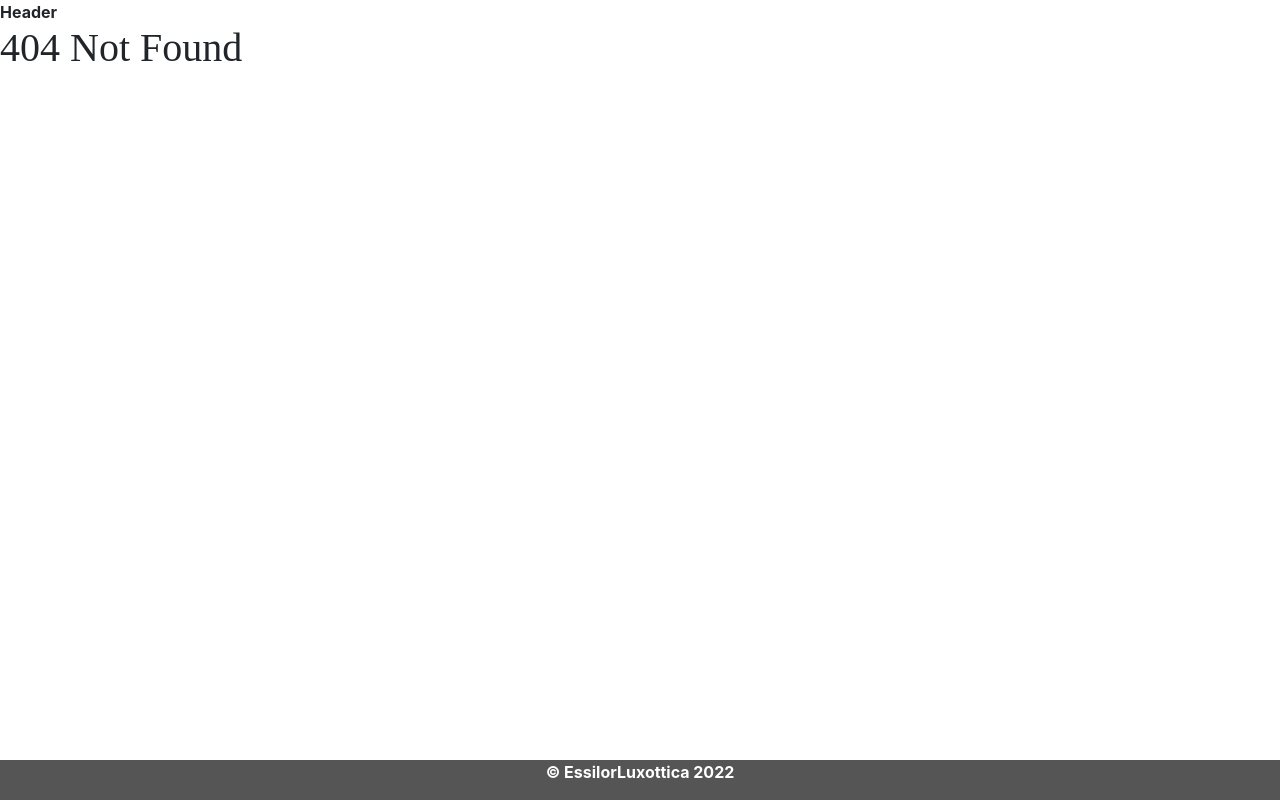
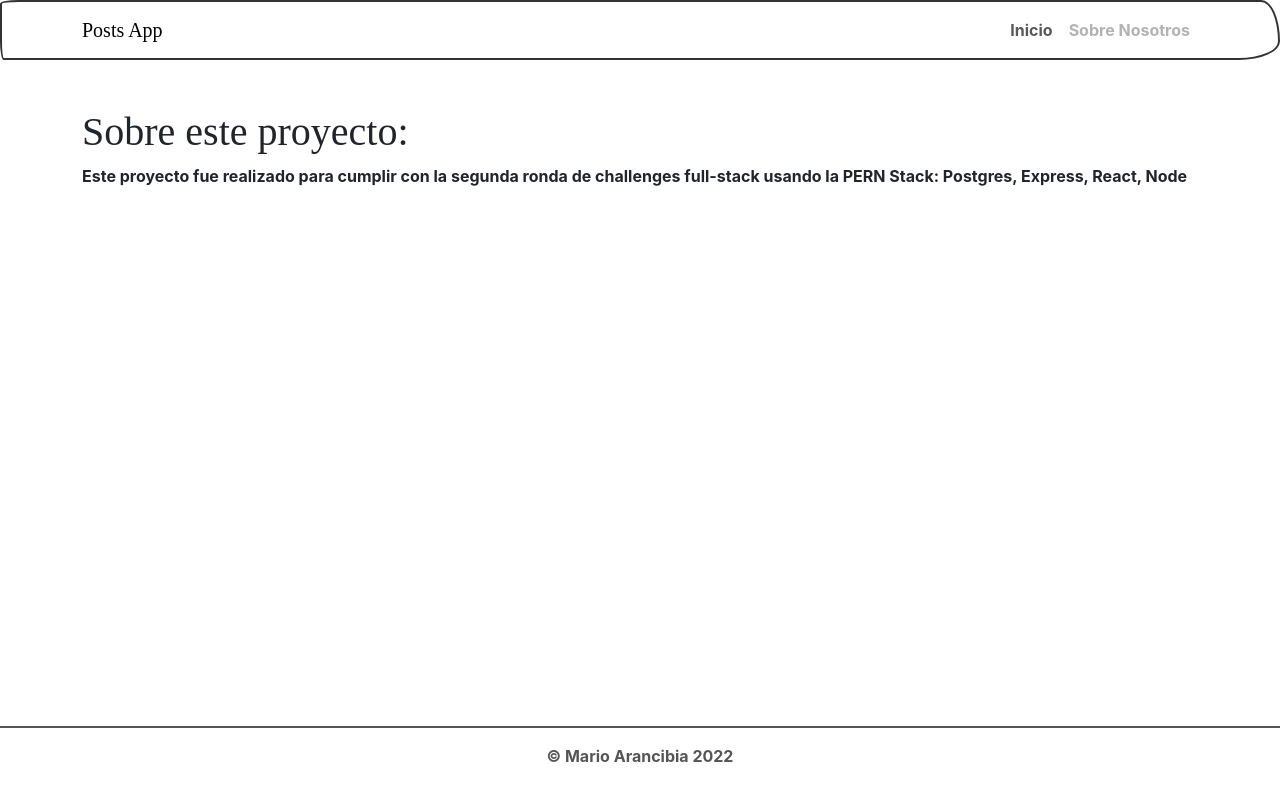
Before and after one commit to MAranWebDev/reactnode_challenge, a React (Create React App) app in the folder app/client/: page /sobre-nosotros in a window 1280 px wide. Before the commit this address had no page. Built offline with nearby package versions, Linux system fonts and the light colour scheme; a web font is replaced by a local one.

Commit message:
layout added

```diff
--- a/app/client/src/App.tsx
+++ b/app/client/src/App.tsx
@@ -9,7 +9,7 @@ const App = () => {
       <Routes>
         <Route path="*" element={<NotFound />} />
         <Route path="/" element={<Home />} />
-        <Route path="about" element={<About />} />
+        <Route path="sobre-nosotros" element={<About />} />
       </Routes>
     </BrowserRouter>
   );
--- a/app/client/src/components/Layout/Body.tsx
+++ b/app/client/src/components/Layout/Body.tsx
@@ -10,7 +10,7 @@ type BodyType = {
 
 const Body = ({
   children,
-  title = "App | react.js",
+  title = "Posts App",
   blank,
 }: React.PropsWithChildren<BodyType>) => {
   return (
--- a/app/client/src/components/Layout/Footer.tsx
+++ b/app/client/src/components/Layout/Footer.tsx
@@ -1,9 +1,9 @@
 const Footer = () => {
   return (
-    <footer className="mt-auto bg-dark text-light">
-      <div className="container d-flex flex-column align-items-center">
-        <p>&copy; EssilorLuxottica 2022</p>
-      </div>
+    <footer className="mt-auto bg-light text-dark text-center border-top border-dark">
+      <section className="container p-3">
+        <p>&copy; Mario Arancibia {new Date().getFullYear()}</p>
+      </section>
     </footer>
   );
 };
--- a/app/client/src/components/Layout/Header.tsx
+++ b/app/client/src/components/Layout/Header.tsx
@@ -1,5 +1,26 @@
-const Header = () => {
-  return <div>Header</div>;
-};
+import { NavLink } from "react-router-dom";
+
+type IsActiveType = { isActive: boolean };
+
+const isActive = ({ isActive }: IsActiveType) =>
+  isActive ? "nav-link disabled" : "nav-link";
+
+const Header = () => (
+  <header>
+    <nav className="navbar navbar-expand navbar-light bg-light">
+      <div className="container">
+        <span className="navbar-brand">Posts App</span>
+        <div className="navbar-nav ms-auto">
+          <NavLink to="/" className={isActive}>
+            Inicio
+          </NavLink>
+          <NavLink to="/sobre-nosotros" className={isActive}>
+            Sobre Nosotros
+          </NavLink>
+        </div>
+      </div>
+    </nav>
+  </header>
+);
 
 export { Header };
--- a/app/client/src/components/Layout/Navbar.tsx
+++ /dev/null
@@ -1,5 +0,0 @@
-const Navbar = () => {
-  return <div>Navbar</div>;
-};
-
-export { Navbar };
--- a/app/client/src/pages/About.tsx
+++ b/app/client/src/pages/About.tsx
@@ -2,8 +2,15 @@ import { Body } from "../components/Layout/Body";
 
 const About = () => {
   return (
-    <Body title="About">
-      <h1>About</h1>
+    <Body title="Sobre nosotros">
+      <main className="container my-5">
+        <h1>Sobre este proyecto:</h1>
+        <p>
+          Este proyecto fue realizado para cumplir con la segunda ronda de
+          challenges full-stack usando la PERN Stack: Postgres, Express, React,
+          Node
+        </p>
+      </main>
     </Body>
   );
 };
--- a/app/client/src/pages/Home.tsx
+++ b/app/client/src/pages/Home.tsx
@@ -2,8 +2,10 @@ import { Body } from "../components/Layout/Body";
 
 const Home = () => {
   return (
-    <Body title="Home">
-      <h1>Home</h1>
+    <Body title="Inicio">
+      <main className="container my-5">
+        <h1>Inicio</h1>
+      </main>
     </Body>
   );
 };
--- a/app/client/src/pages/NotFound.tsx
+++ b/app/client/src/pages/NotFound.tsx
@@ -1,9 +1,15 @@
+import { Link } from "react-router-dom";
 import { Body } from "../components/Layout/Body";
 
 const NotFound = () => {
   return (
-    <Body title="Not Found">
-      <h1>404 Not Found</h1>
+    <Body title="404" blank={true}>
+      <section className="m-auto text-center">
+        <h1 className="display-2">404 Página no encontrada</h1>
+        <Link to="/" className="btn btn-outline-dark btn-lg">
+          Volver
+        </Link>
+      </section>
     </Body>
   );
 };
```
